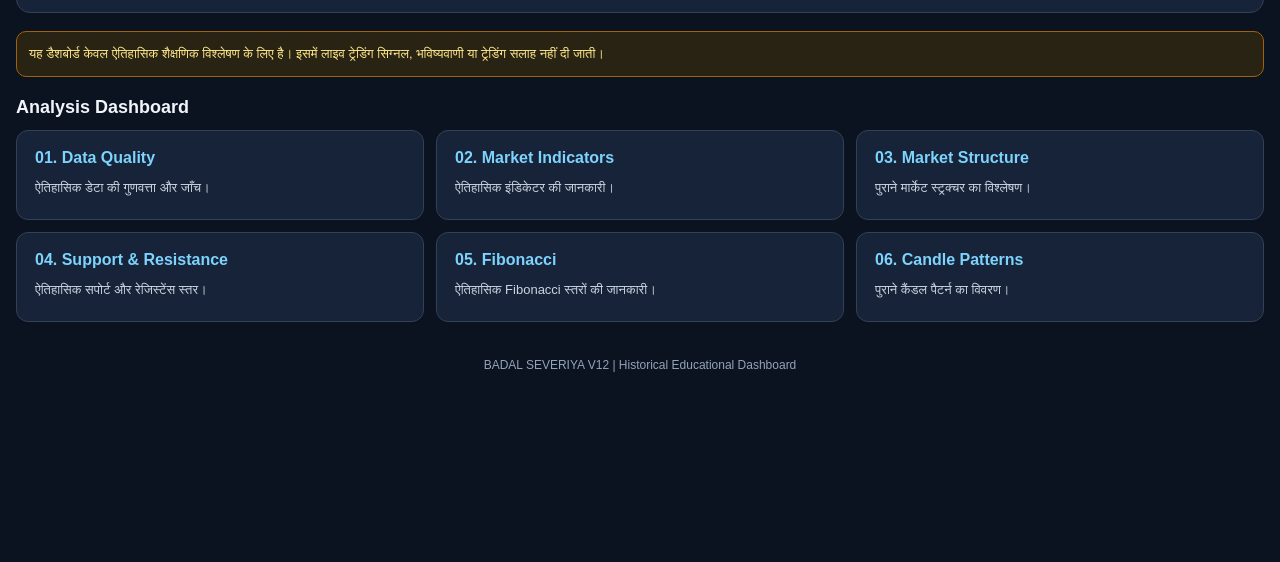
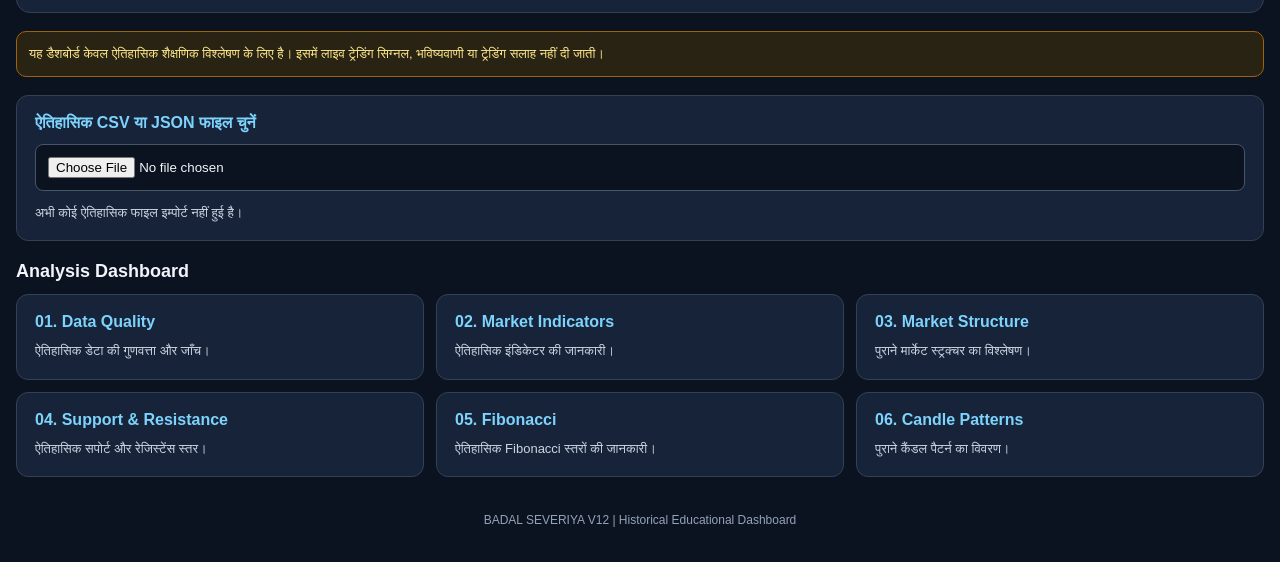
Before and after one commit to badalrajseveriya/Badal_severiya_v10, a website with bundled scripts: page index.html in a window 1280 px wide. Shown: the part 96-658 px from the top of the page. Built offline with nearby package versions, Linux system fonts and the light colour scheme.

Commit message:
Update index.html

```diff
--- a/index.html
+++ b/index.html
@@ -55,6 +55,47 @@
       margin: 20px 0 12px;
     }
 
+    .import-panel {
+      padding: 18px;
+      margin-bottom: 18px;
+      background: #172338;
+      border: 1px solid #334155;
+      border-radius: 12px;
+    }
+
+    .import-panel label {
+      display: block;
+      margin-bottom: 12px;
+      color: #7dd3fc;
+      font-weight: bold;
+    }
+
+    input[type="file"] {
+      display: block;
+      width: 100%;
+      padding: 12px;
+      color: #f1f5f9;
+      background: #0b1220;
+      border: 1px solid #475569;
+      border-radius: 8px;
+    }
+
+    #import-status {
+      margin-top: 12px;
+      color: #cbd5e1;
+      font-size: 13px;
+      line-height: 1.5;
+      overflow-wrap: anywhere;
+    }
+
+    #import-status[data-state="error"] {
+      color: #fca5a5;
+    }
+
+    #import-status[data-state="success"] {
+      color: #86efac;
+    }
+
     .cards {
       display: grid;
       grid-template-columns: 1fr;
@@ -66,19 +107,21 @@
       background: #172338;
       border: 1px solid #334155;
       border-radius: 12px;
-      min-height: 90px;
+      min-width: 0;
+      overflow-wrap: anywhere;
     }
 
     .card h2 {
-      margin: 0;
+      margin: 0 0 10px;
       font-size: 16px;
       color: #7dd3fc;
     }
 
     .card p {
-      margin-bottom: 0;
+      margin: 8px 0 0;
       color: #cbd5e1;
       font-size: 13px;
+      line-height: 1.5;
     }
 
     footer {
@@ -117,9 +160,25 @@
     इसमें लाइव ट्रेडिंग सिग्नल, भविष्यवाणी या ट्रेडिंग सलाह नहीं दी जाती।
   </div>
 
+  <section class="import-panel">
+    <label for="historical-file">
+      ऐतिहासिक CSV या JSON फाइल चुनें
+    </label>
+
+    <input
+      id="historical-file"
+      type="file"
+      accept=".csv,.json"
+    >
+
+    <div id="import-status" role="status" aria-live="polite">
+      अभी कोई ऐतिहासिक फाइल इम्पोर्ट नहीं हुई है।
+    </div>
+  </section>
+
   <h2 class="section-title">Analysis Dashboard</h2>
 
-  <main class="cards">
+  <main id="analysis-results" class="cards">
 
     <section class="card">
       <h2>01. Data Quality</h2>
@@ -157,5 +216,7 @@
     BADAL SEVERIYA V12 | Historical Educational Dashboard
   </footer>
 
+  <script type="module" src="./historical-dashboard-browser.js"></script>
+
 </body>
 </html>
```
